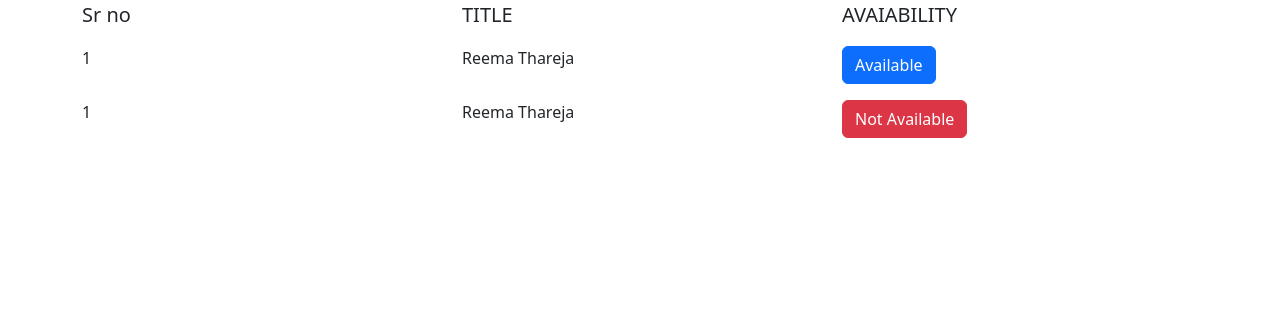
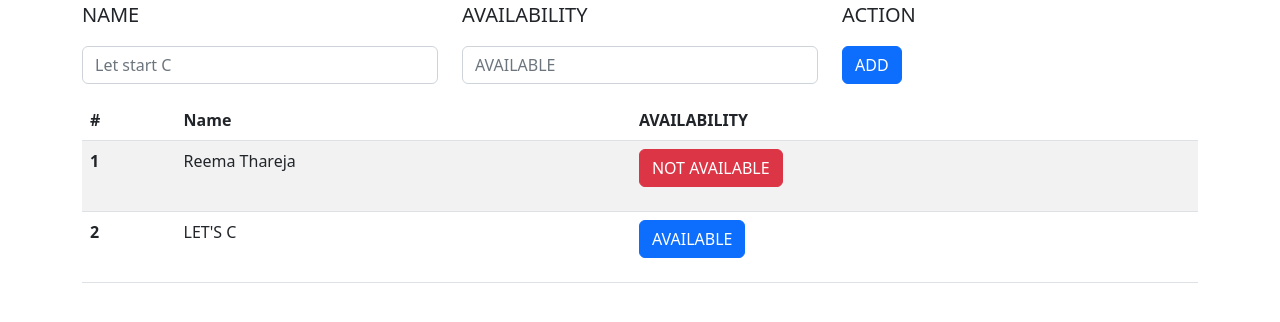
Before and after one commit to Aaris-Kazi/library-management-django, a Django app: page / in a window 1280 px wide. Shown: the part 78-400 px from the top of the page. Run offline with Django 4.2, Linux system fonts and the light colour scheme; a user stored in the database is signed in.

Commit message:
adding a data UI implemented

```diff
--- a/main/templates/index.html
+++ b/main/templates/index.html
@@ -41,37 +41,51 @@
         </div>
     </nav>
     <div class="container">
+        {% if user.is_authenticated %}
+
             <div class="row">
                 <div class="col">
                     <blockquote class="blockquote">
-                    Sr no
+                        NAME
                     </blockquote>
                 </div>
                 <div class="col">
                     <blockquote class="blockquote">
-                    TITLE
+                        AVAILABILITY
                     </blockquote>
                 </div>
                 <div class="col">
                     <blockquote class="blockquote">
-                    AVAIABILITY
+                        ACTION
                     </blockquote>
                 </div>
             </div>
             <div class="row">
-            <div class="col">1</div>
-            <div class="col">Reema Thareja</div>
-            <div class="col">
-                <input class="btn btn-primary mb-3" type="button" value="Available">
+                <div class="col"><input type="text" class="form-control" id="exampleFormControlInput1" placeholder="Let start C"></div>
+                <div class="col"><input type="text" class="form-control" id="exampleFormControlInput1" placeholder="AVAILABLE"></div>
+                <div class="col"><input class="btn btn-primary mb-3" type="button" value="ADD"></div>
             </div>
-        </div>
-        <div class="row">
-            <div class="col">1</div>
-            <div class="col">Reema Thareja</div>
-            <div class="col">
-                <input class="btn btn-danger" type="button" value="Not Available">
-            </div>
-        </div>
+        {% endif %}
+        <table class="table table-striped">
+            <thead>
+              <tr>
+                <th scope="col">#</th>
+                <th scope="col">Name</th>
+                <th scope="col">AVAILABILITY</th>
+              </tr>
+            </thead>
+            <tbody>
+              <tr>
+                <th scope="row">1</th>
+                <td>Reema Thareja</td>
+                <td><input class="btn btn-danger mb-3" type="button" value="NOT AVAILABLE"></td>
+              </tr>
+                <th scope="row">2</th>
+                <td>LET'S C</td>
+                <td><input class="btn btn-primary mb-3" type="button" value="AVAILABLE"></td>
+              </tr>
+            </tbody>
+          </table>
     </div>
 </body>
 </html>
```
Also changed, not shown: test-box/index.html (+27 -15 lines), db.sqlite3. Lines whose indentation alone changed are shown as unchanged.
